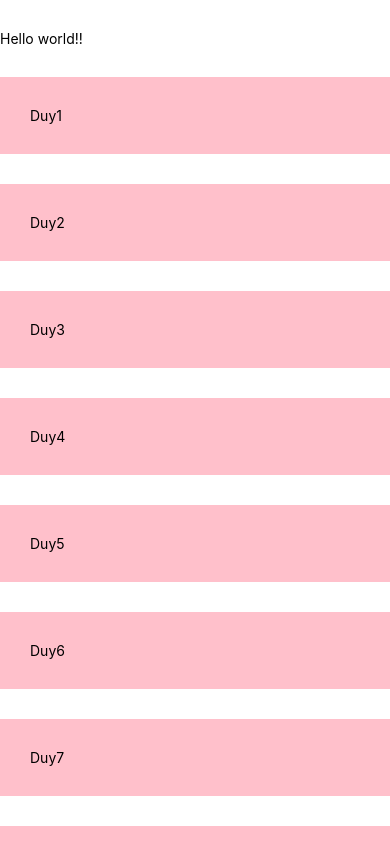
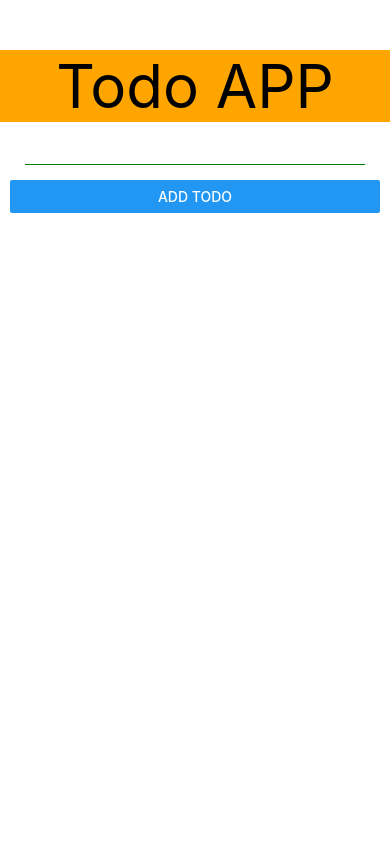
Before and after one commit to thduy2003/RN, a React Native app: screen / in a window 390 px wide. Built offline with nearby package versions, Linux system fonts and the light colour scheme.

Commit message:
todo-app(1)

```diff
--- a/App.tsx
+++ b/App.tsx
@@ -1,57 +1,36 @@
 import { StatusBar } from "expo-status-bar";
 import { useState } from "react";
-import { Button, FlatList, ScrollView, StyleSheet, Text, View } from "react-native";
-
+import { Button, FlatList, ScrollView, StyleSheet, Text, TextInput, View } from "react-native";
+interface ITodo {
+  id: number;
+  name: string;
+}
 export default function App() {
-  const [students, setStudents] = useState([
-    { id: 1, name: "Duy1" },
-    { id: 2, name: "Duy2" },
-    { id: 3, name: "Duy3" },
-    { id: 4, name: "Duy4" },
-    { id: 5, name: "Duy5" },
-    { id: 6, name: "Duy6" },
-    { id: 7, name: "Duy7" },
-    { id: 8, name: "Duy8" },
-    { id: 9, name: "Duy9" },
-    { id: 10, name: "Duy10" },
-  ]);
+  const [todo, setTodo] = useState("");
+  const [listTodo, setListTodo] = useState<ITodo[]>([]);
+  function randomInteger(min: number, max: number) {
+    return Math.floor(Math.random() * (max - min + 1)) + min;
+  }
+  function handleAddTodo() {
+    if (!todo) return;
+    setListTodo([...listTodo, { id: randomInteger(2, 2000000), name: todo }]);
+    setTodo("");
+  }
   return (
     <View style={styles.container}>
-      <Text style={{ paddingVertical: 30 }}>Hello world!!</Text>
-      {/* <ScrollView>
-        {students.map((item) => {
-          return (
-            <View
-              key={item.id}
-              style={{
-                padding: 30,
-                backgroundColor: "pink",
-                marginBottom: 30,
-              }}
-            >
-              <Text>{item.name}</Text>
-            </View>
-          );
-        })}
-      </ScrollView> */}
-      <FlatList
-        data={students}
-        keyExtractor={(item) => item.id.toString()}
-        renderItem={({ item }) => {
-          return (
-            <View
-              key={item.id}
-              style={{
-                padding: 30,
-                backgroundColor: "pink",
-                marginBottom: 30,
-              }}
-            >
-              <Text>{item.name}</Text>
-            </View>
-          );
-        }}
-      />
+      <Text style={styles.header}>Todo APP</Text>
+      <View style={styles.body}>
+        <TextInput value={todo} onChangeText={(value) => setTodo(value)} style={styles.todoInput}></TextInput>
+        <Button title='Add todo' onPress={handleAddTodo} />
+      </View>
+      <View style={styles.body}>
+        <FlatList
+          data={listTodo}
+          renderItem={({ item }) => {
+            return <Text style={styles.todoItem}>{item.name}</Text>;
+          }}
+        />
+      </View>
     </View>
   );
 }
@@ -60,9 +39,29 @@
   container: {
     flex: 1,
     backgroundColor: "#fff",
+    paddingTop: 50,
   },
-  hello: {
-    fontSize: 30,
-    color: "red",
+  header: {
+    backgroundColor: "orange",
+    paddingHorizontal: 20,
+    textAlign: "center",
+    fontSize: 60,
+  },
+  todoInput: {
+    borderBottomWidth: 1,
+    borderBottomColor: "green",
+    padding: 5,
+    margin: 15,
+  },
+  body: {
+    paddingHorizontal: 10,
+    marginBottom: 20,
+  },
+  todoItem: {
+    fontSize: 20,
+    borderWidth: 1,
+    borderStyle: "dashed",
+    marginBottom: 20,
+    padding: 10,
   },
 });
```
